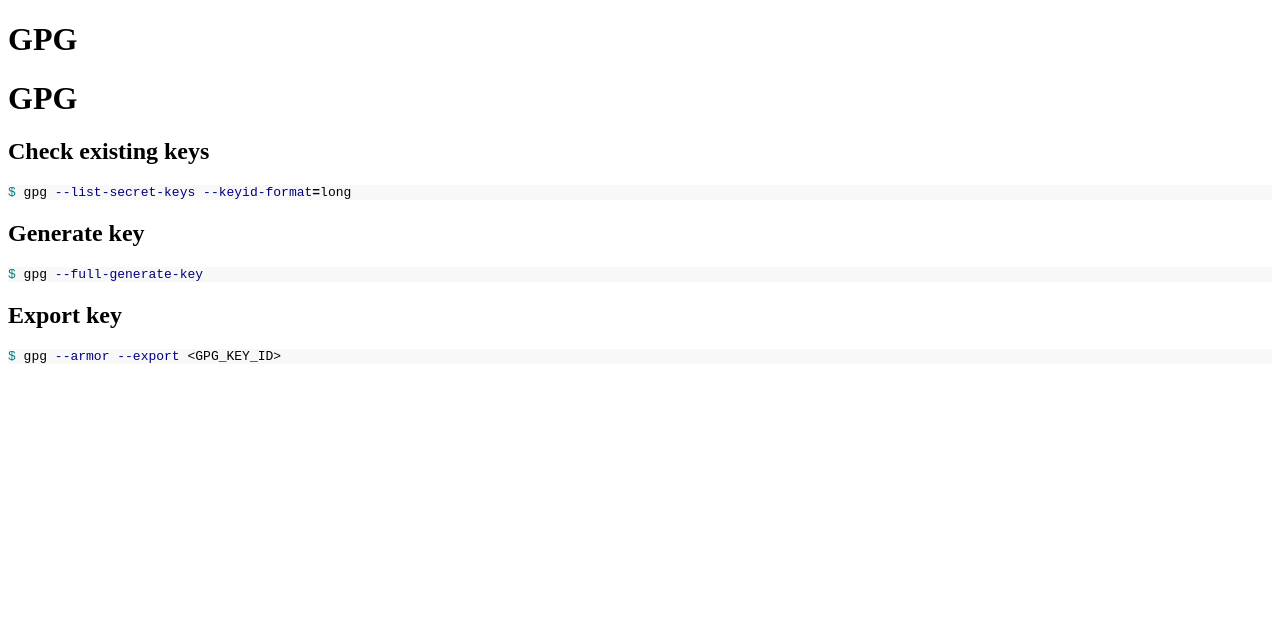
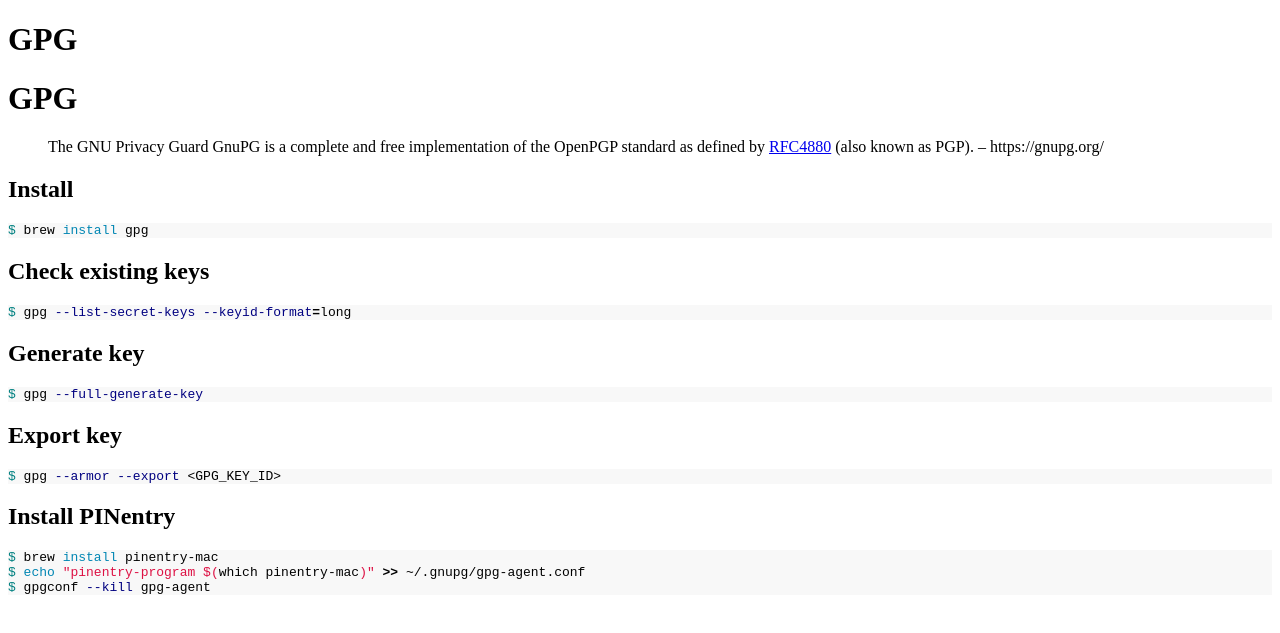
Before and after one commit to matthieubosquet/notes, a Jekyll site: the page built from gpg.md, in a window 1280 px wide. Shown: the top 633 px of the page. Built offline with Jekyll 4.4.1, drawn with Linux system fonts in a browser that asks for light colours; our own code applies the rules of GitHub Pages for plain Markdown files.

Commit message:
GPG install

````diff
--- a/gpg.md
+++ b/gpg.md
@@ -1,4 +1,15 @@
 # GPG
+
+> The GNU Privacy Guard
+> GnuPG is a complete and free implementation of the OpenPGP standard as defined by [RFC4880](https://www.ietf.org/rfc/rfc4880.txt) (also known as PGP).
+> – https://gnupg.org/
+
+
+## Install
+
+```sh
+$ brew install gpg
+```
 
 ## Check existing keys
 
@@ -17,3 +28,11 @@ $ gpg --full-generate-key
 ```sh
 $ gpg --armor --export <GPG_KEY_ID>
 ```
+
+## Install PINentry
+
+```sh
+$ brew install pinentry-mac
+$ echo "pinentry-program $(which pinentry-mac)" >> ~/.gnupg/gpg-agent.conf
+$ gpgconf --kill gpg-agent
+```
````
Also changed, not shown: index.md (+1 -0 lines).
